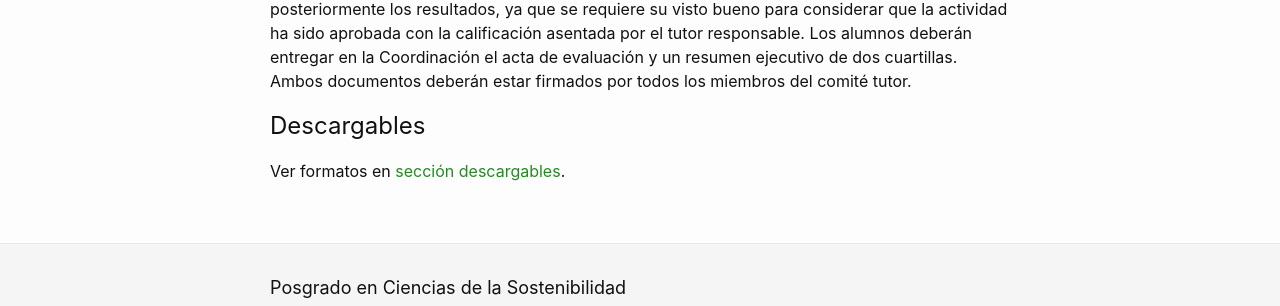
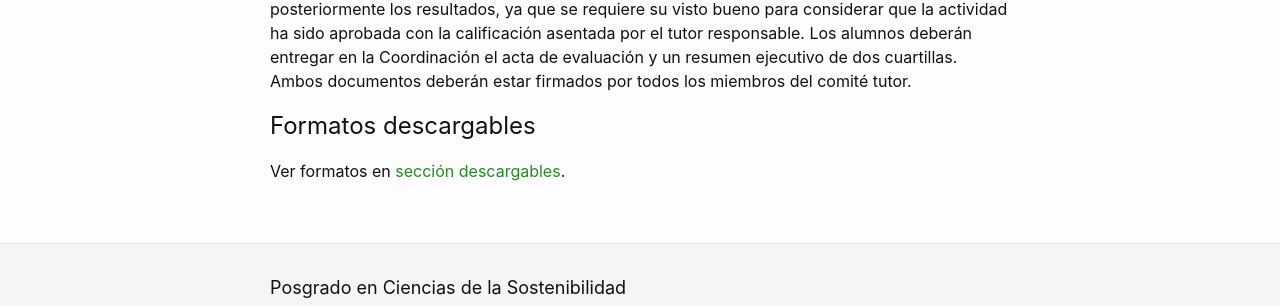
Before and after one commit to pcs-unam/pcs-unam.github.io, a Jekyll site: the page built from maestria/seminario_tesis.md, in a window 1280 px wide. Shown: the part 810-1116 px from the top of the page. Built offline with Jekyll 4.4.1, drawn with Linux system fonts in a browser that asks for light colours.

Commit message:
Update seminario_tesis.md

```diff
--- a/maestria/seminario_tesis.md
+++ b/maestria/seminario_tesis.md
@@ -42,6 +42,6 @@ entregar en la Coordinación el acta de evaluación y un resumen
 ejecutivo de dos cuartillas. Ambos documentos deberán estar firmados
 por todos los miembros del comité tutor.
 
-# Descargables
+# Formatos descargables
 
 Ver formatos en [sección descargables](/maestria/descargables/).
```
